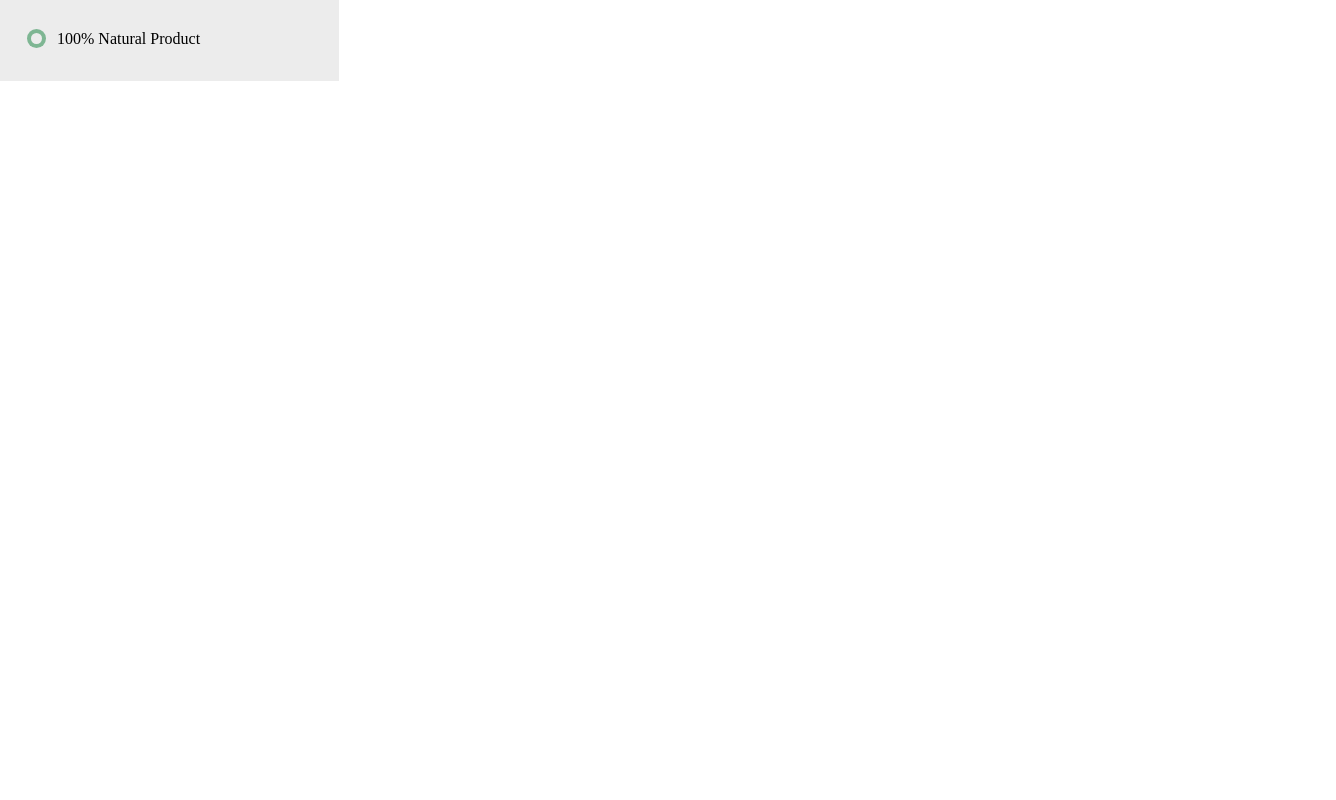
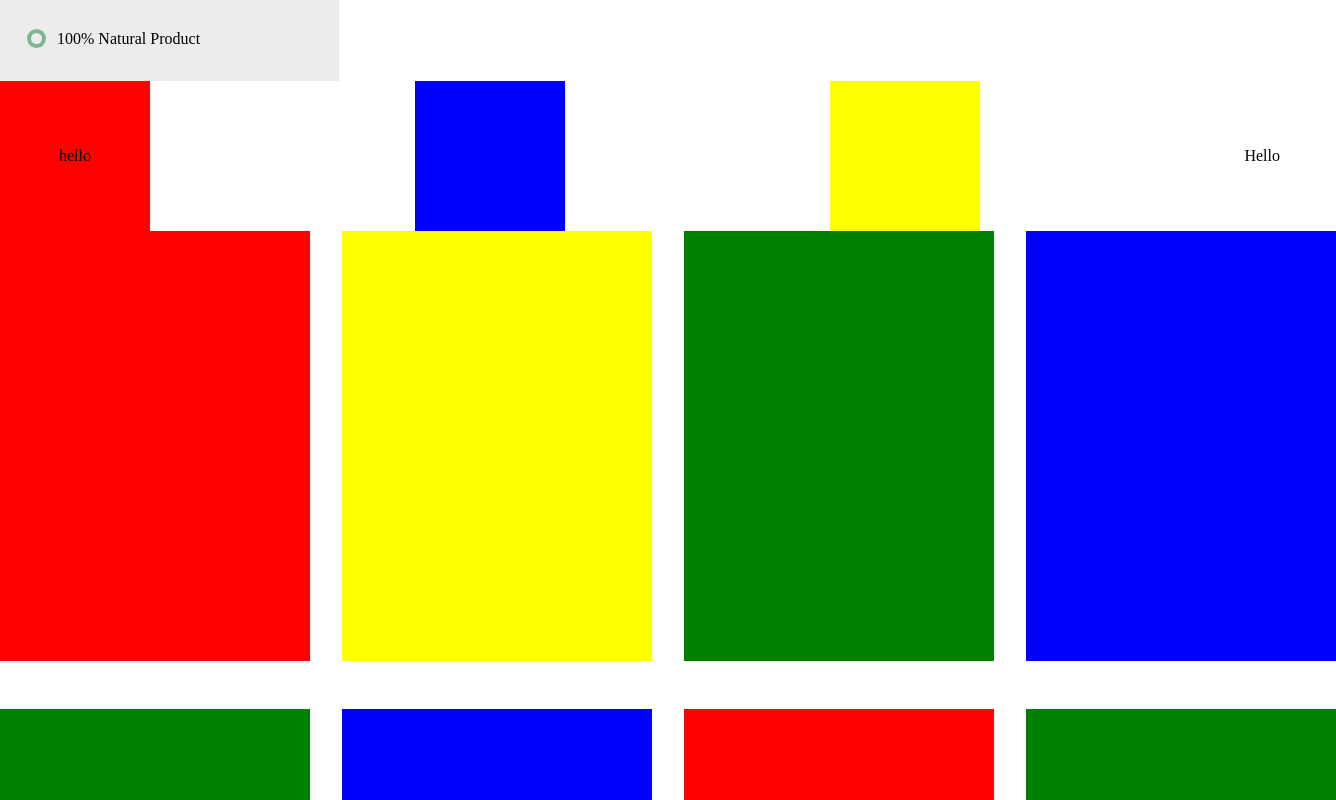
Before and after one commit to kristina-makalatia/web5-197, a plain HTML site: page index.html in a window 1280 px wide. Shown: the top 800 px of the page, 1336 px wide, since content can reach past the window. Drawn offline with Linux system fonts and the light colour scheme.

Commit message:
add flex

```diff
--- a/css/style.css
+++ b/css/style.css
@@ -12,3 +12,58 @@
 .grey-box-image {
     vertical-align: middle;
 }
+
+/* flex practice */
+.box1 {
+    width: 150px;
+    height: 150px;
+    background-color: red;
+    display: flex;
+    justify-content: center;
+    align-items: center;
+}
+.box2 {
+    width: 150px;
+    height: 150px;
+    background-color: blue;
+}
+.box3 {
+    width: 150px;
+    height: 150px;
+    background-color: yellow;
+}
+.container-block {
+    display: flex;
+    justify-content: space-between;
+    align-items: center;
+}
+
+
+/* ---- */
+.wraper {
+    width: 1336px;
+    margin: 0 auto;
+}
+.block {
+    width: 310px;
+    height: 430px;
+}
+.red {
+    background-color: red;
+}
+.yellow {
+    background-color: yellow;
+}
+.green {
+    background-color: green;
+}
+.blue {
+    background-color: blue;
+}
+.row01 {
+    display: flex;
+    justify-content: space-between;
+    flex-wrap: wrap;
+    height: 908px;
+    align-content: space-between;
+}
--- a/index.html
+++ b/index.html
@@ -1,19 +1,53 @@
 <!DOCTYPE html>
 <html>
   <head>
-    <meta charset="UTF-8">
+    <meta charset="UTF-8" />
     <title>Lesson 5</title>
-    <link rel="stylesheet" href="css/reset.css">
-    <link rel="stylesheet" href="css/style.css">
+    <link rel="stylesheet" href="css/reset.css" />
+    <link rel="stylesheet" href="css/style.css" />
   </head>
   <body>
     <section>
       <div class="grey-box">
-        <img class="grey-box-image" src="images/Icon.svg" alt="icon">
+        <img class="grey-box-image" src="images/Icon.svg" alt="icon" />
         <p class="grey-box-text">100% Natural Product</p>
       </div>
     </section>
 
+    <section>
+      <div class="container-block">
+        <div class="box1">
+          <p>hello</p>
+        </div>
+        <div class="box2"></div>
+        <div class="box3"></div>
+        <p>Hello</p>
+      </div>
+    </section>
 
+    <section>
+      <div class="wraper">
+        <div class="row01">
+          <!-- 1 -->
+          <div class="block red"></div>
+          <!-- 2 -->
+          <div class="block yellow"></div>
+          <!-- 3 -->
+          <div class="block green"></div>
+          <!-- 4 -->
+          <div class="block blue"></div>
+          <!-- 5 -->
+          <div class="block green"></div>
+          <!-- 6 -->
+          <div class="block blue"></div>
+          <!-- 7 -->
+          <div class="block red"></div>
+          <!-- 8 -->
+          <div class="block green"></div>
+        </div>
+
+
+      </div>
+    </section>
   </body>
 </html>
```
Lines whose indentation alone changed are shown as unchanged.
